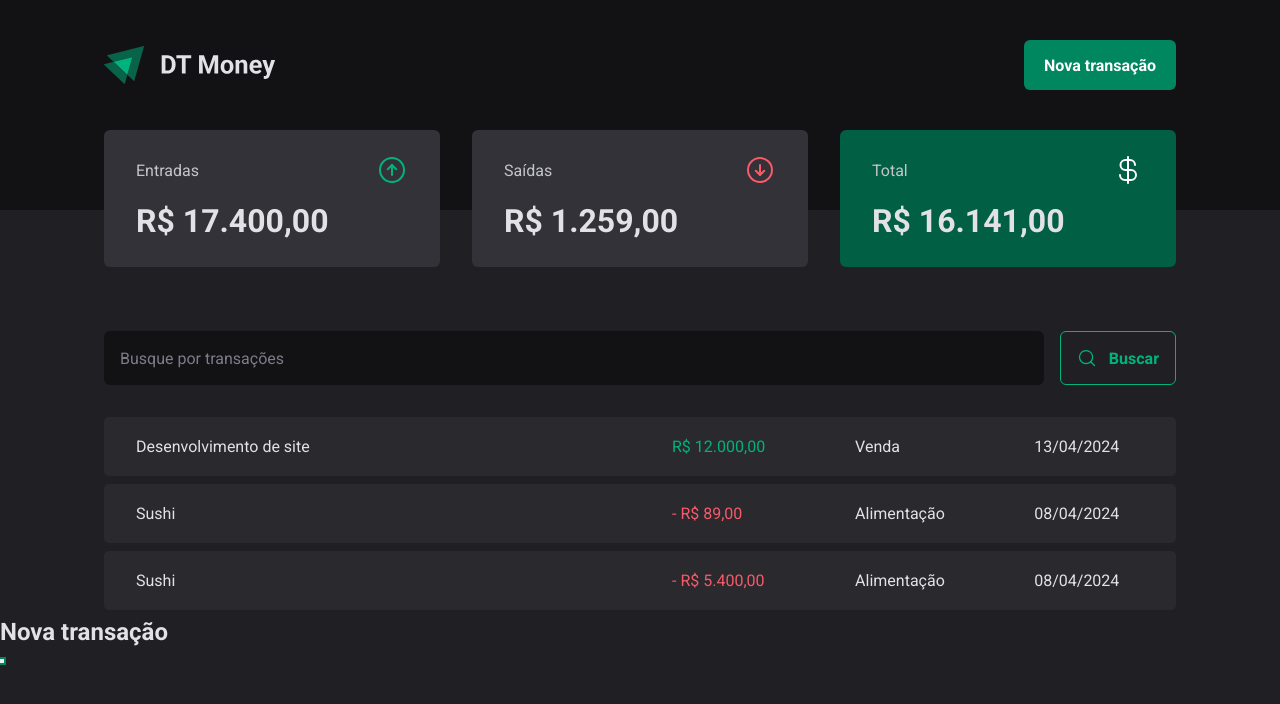
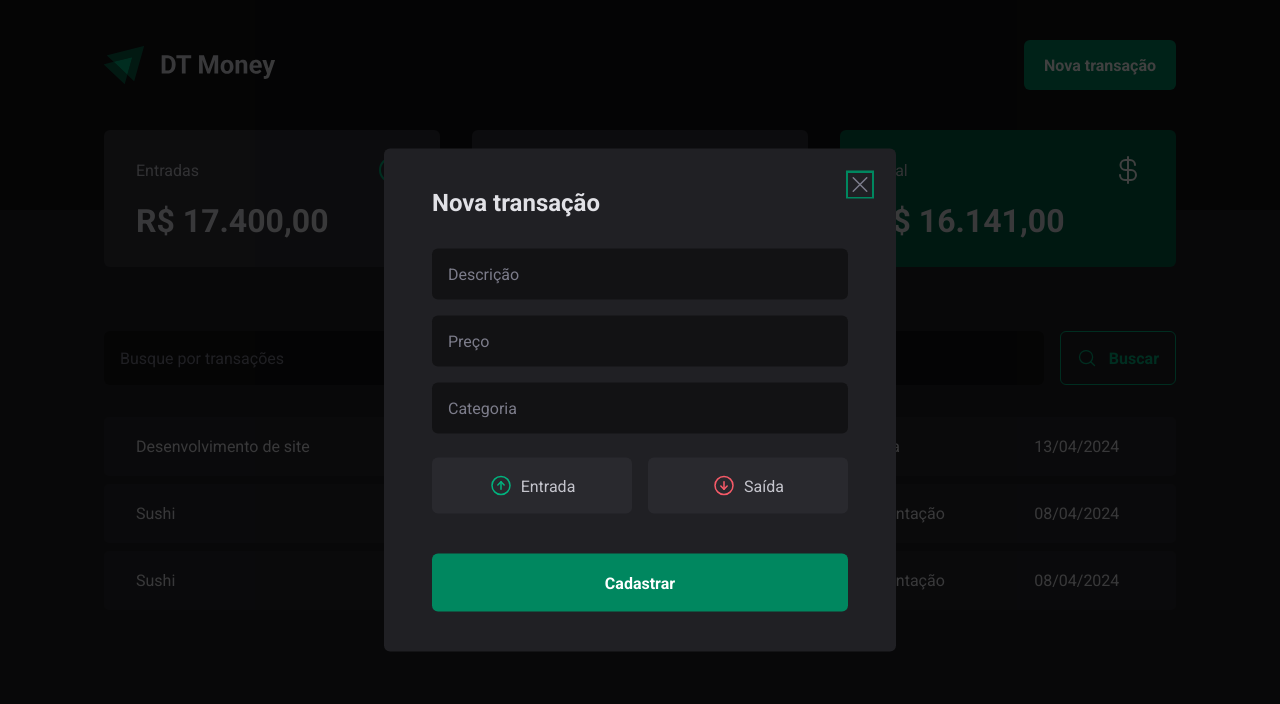
Before and after one commit to lucasshira/dt-money, a React (Vite) app: page / in a window 1280 px wide. Both pictures are taken after a click on the button "Nova transação". Shown: the top 704 px of the page. Built offline with nearby package versions, Linux system fonts and the light colour scheme.

Commit message:
feat: add new transaction modal

```diff
--- a/package.json
+++ b/package.json
@@ -11,6 +11,7 @@
   },
   "dependencies": {
     "@radix-ui/react-dialog": "^1.1.2",
+    "@radix-ui/react-radio-group": "^1.2.1",
     "phosphor-react": "^1.4.1",
     "react": "^18.3.1",
     "react-dom": "^18.3.1",
--- a/src/components/Header/index.tsx
+++ b/src/components/Header/index.tsx
@@ -1,6 +1,7 @@
 import { HeaderContainer, HeaderContent, NewTransactionButton } from "./styles";
 import * as Dialog from '@radix-ui/react-dialog';
 import logoImg from '../../assets/logo.svg';
+import { NewTransactionModal } from "../NewTransactionModal";
 
 export function Header() {
   return (
@@ -14,15 +15,7 @@
             <NewTransactionButton>Nova transação</NewTransactionButton>
           </Dialog.Trigger>
 
-          <Dialog.Portal>
-            <Dialog.Overlay />
-              <Dialog.Content>
-                <Dialog.Title>Nova transação</Dialog.Title>
-
-                <Dialog.Close />
-              </Dialog.Content>
-          </Dialog.Portal>
-
+          <NewTransactionModal />
         </Dialog.Root>
 
       </HeaderContent>
--- /dev/null
+++ b/src/components/NewTransactionModal/index.tsx
@@ -0,0 +1,40 @@
+import * as Dialog from '@radix-ui/react-dialog';
+import { CloseButton, Content, Overlay, TransactionType, TransactionTypeButton } from './styles';
+import { ArrowCircleDown, ArrowCircleUp, X } from 'phosphor-react';
+
+export function NewTransactionModal() {
+  return (
+    <Dialog.Portal>
+      <Overlay />
+      <Content>
+        <Dialog.Title>Nova transação</Dialog.Title>
+        <CloseButton>
+          <X size={24} />
+        </CloseButton>
+
+        <form action="">
+          <input type="text" placeholder="Descrição" required />
+          <input type="number" placeholder="Preço" required />
+          <input type="text" placeholder="Categoria" required />
+
+          <TransactionType>
+            <TransactionTypeButton variant="income" value="income">
+              <ArrowCircleUp size={24} />
+              Entrada
+            </TransactionTypeButton>
+
+            <TransactionTypeButton variant="outcome" value="outcome">
+              <ArrowCircleDown size={24} />
+              Saída
+            </TransactionTypeButton>
+          </TransactionType>
+
+          <button type="submit">
+            Cadastrar
+          </button>
+        </form>
+
+      </Content>
+    </Dialog.Portal>
+  )
+};
--- /dev/null
+++ b/src/components/NewTransactionModal/styles.ts
@@ -0,0 +1,112 @@
+import styled from "styled-components";
+import * as Dialog from '@radix-ui/react-dialog';
+import * as RadioGroup from '@radix-ui/react-radio-group';
+
+export const Overlay = styled(Dialog.Overlay)`
+  position: fixed;
+  width: 100vw;
+  height: 100vh;
+  inset: 0;
+  background: rgba(0, 0, 0, 0.75);
+`
+
+export const Content = styled(Dialog.Content)`
+  min-width: 32rem;
+  padding: 2.5rem 3rem;
+  border-radius: 6px;
+  background: ${props => props.theme["gray-800"]};
+
+  position: fixed;
+  top: 50%;
+  left: 50%;
+  transform: translate(-50%, -50%);
+
+  form {
+    margin-top: 2rem;
+    display: flex;
+    flex-direction: column;
+    gap: 1rem;
+
+    input {
+      background: ${props => props.theme["gray-900"]};
+      color: ${props => props.theme["gray-300"]};
+      border: 0;
+      padding: 1rem;
+      border-radius: 6px;
+
+      &::placeholder {
+        color: ${props => props.theme["gray-500"]};
+      }
+    }
+
+    button[type="submit"] {
+      height: 58px;
+      background: ${props => props.theme["green-500"]};
+      color: ${props => props.theme["white"]};
+      padding: 0 1.25rem;
+      font-weight: bold;
+      margin-top: 1.5rem;
+      border-radius: 6px;
+      border: 0;
+      cursor: pointer;
+
+      &:hover {
+        background: ${props => props.theme["green-300"]};
+        transition: background-color 0.2s
+      }
+    }
+  }
+`
+
+export const TransactionType = styled(RadioGroup.Root)`
+  display: grid;
+  grid-template-columns: repeat(2, 1fr);
+  gap: 1rem;
+  margin-top: 0.5rem;
+`
+interface TransactionTypeButtonProps {
+  variant?: 'income' | 'outcome';
+}
+
+export const TransactionTypeButton = styled(RadioGroup.Item)<TransactionTypeButtonProps>`
+  background: ${props => props.theme["gray-700"]};
+  color: ${props => props.theme["gray-300"]};
+  padding: 1rem;
+  border: 0;
+  border-radius: 6px;
+  display: flex;
+  align-items: center;
+  justify-content: center;
+  gap: 0.5rem;
+  cursor: pointer;
+
+  svg {
+    color: ${props => props.variant === 'income' ? props.theme["green-300"] : props.theme["red-300"]}
+  }
+
+  &[data-state='unchecked']:hover {
+    background: ${props => props.theme["gray-600"]};
+    transition: background-color 0.2s;
+  }
+
+  &[data-state='checked'] {
+    color: ${props => props.theme.white};
+    background: ${props => props.variant === 'income' ? props.theme["green-500"] : props.theme["red-500"]};
+
+    svg {
+      color: ${props => props.theme.white};
+    }
+  }
+`
+
+export const CloseButton = styled(Dialog.Close)`
+  background-color: transparent;
+  border: 0;
+  color: ${props => props.theme["gray-500"]};
+
+  position: absolute;
+  top: 1.5rem;
+  right: 1.5rem;
+  line-height: 0;
+  cursor: pointer;
+`
```
Also changed, not shown: 1 other file (tests, documents, lock files or other folders).
